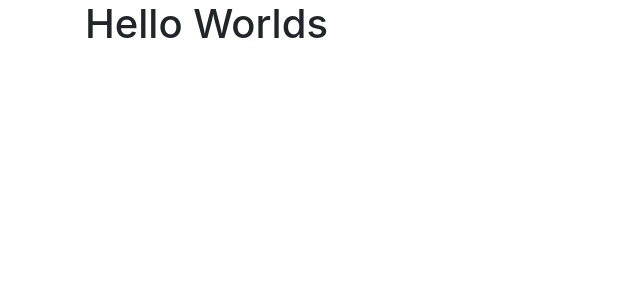
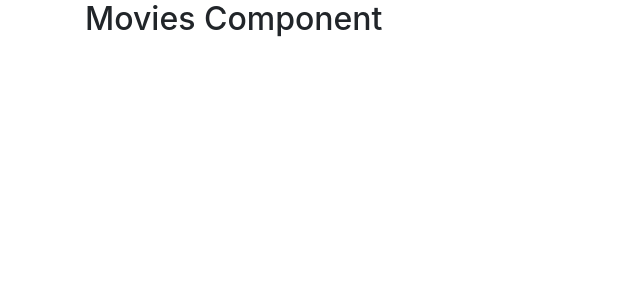
Before and after one commit to MonaliGanganeNeosoft/React-all, a React (Create React App) app: page / in a window 1280 px wide. Shown: the top 300 px of the page, without its empty margins (0-640 px from the left). Built offline with nearby package versions, Linux system fonts and the light colour scheme.

Commit message:
movies components first

```diff
--- a/src/App.js
+++ b/src/App.js
@@ -1,9 +1,10 @@
 import "./App.css";
+import Movies from "./components/movies";
 
 function App() {
   return (
     <main className="container">
-      <h1>Hello Worlds</h1>
+      <Movies />
     </main>
   );
 }
--- /dev/null
+++ b/src/components/movies.jsx
@@ -0,0 +1,9 @@
+import React, { Component } from "react";
+class Movies extends Component {
+  state = {};
+  render() {
+    return <h2>Movies Component</h2>;
+  }
+}
+
+export default Movies;
```
